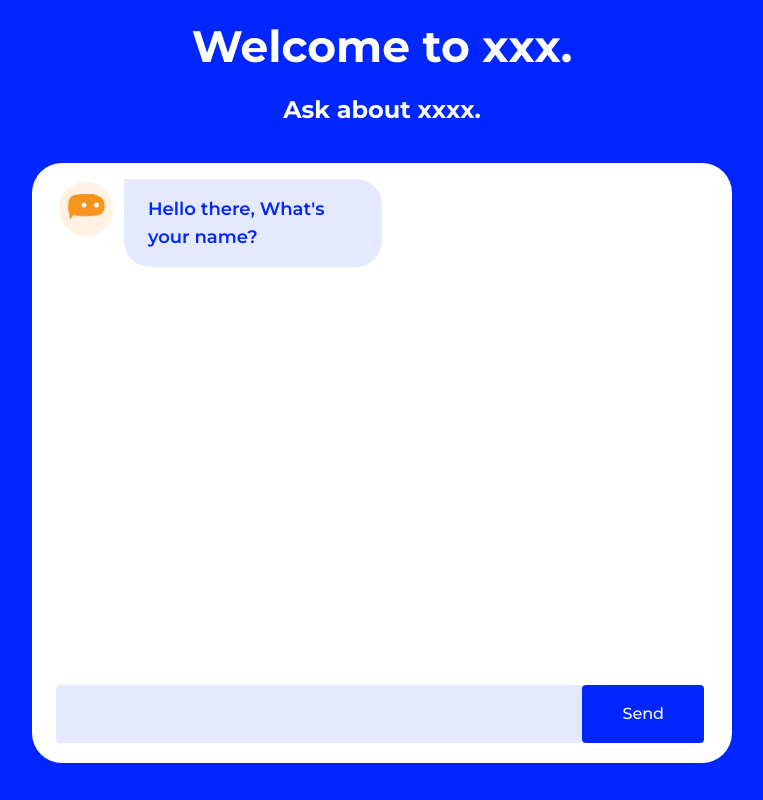
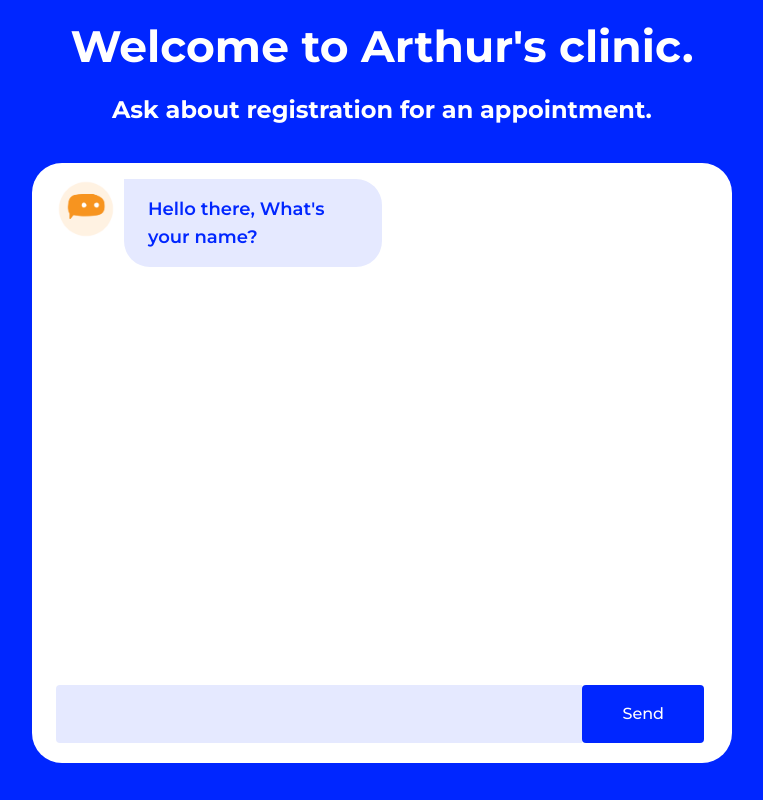
Before and after one commit to Arturas-Dg/Chat-bot, a plain HTML site: page code/index.html in a window 1280 px wide. Shown: the whole page, without its empty margins (258-1021 px from the left). Drawn offline with Linux system fonts and the light colour scheme.

Commit message:
changed header

```diff
--- a/code/index.html
+++ b/code/index.html
@@ -12,8 +12,8 @@
   </head>
 
   <body>
-    <h1>Welcome to xxx.</h1>
-    <h2>Ask about xxxx.</h2>
+    <h1>Welcome to Arthur's clinic.</h1>
+    <h2>Ask about registration for an appointment.</h2>
     <main>
       <section class="chat" id="chat"></section>
 
```
